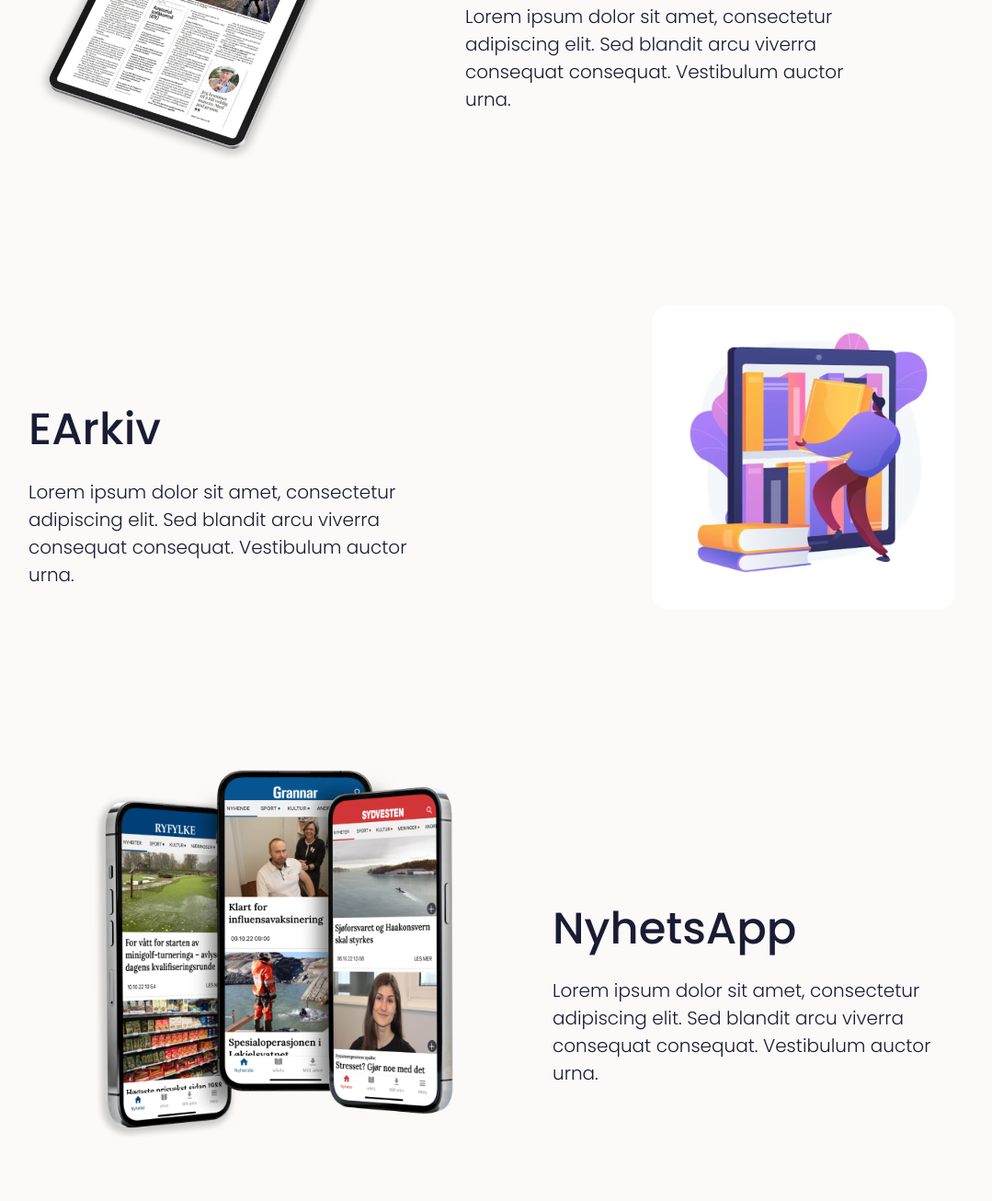
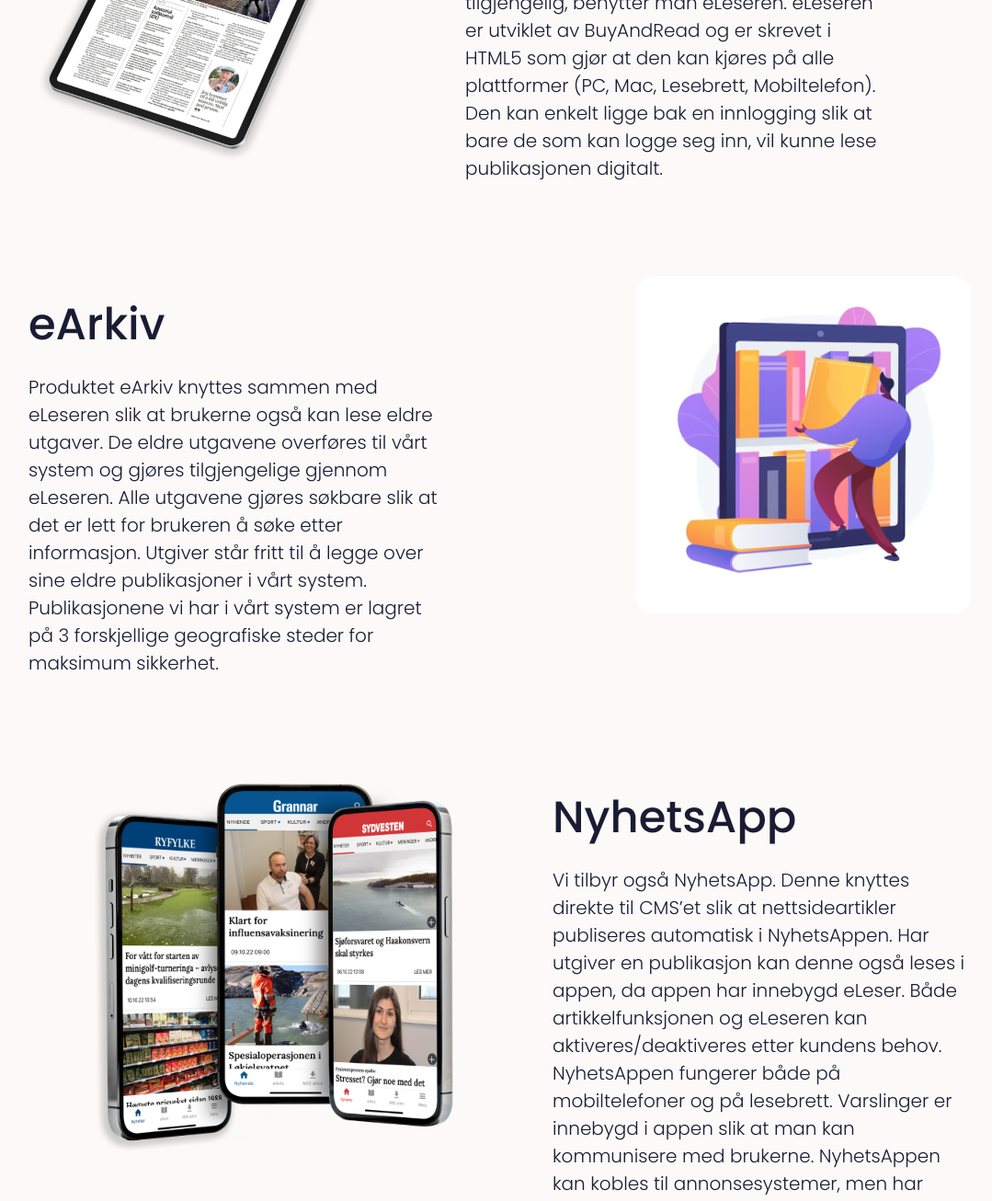
Before and after one commit to barnewsapp/frigg-media, a plain HTML site: page docs/products.html in a window 1280 px wide. Shown: the part 713-2019 px from the top of the page at 92% size, without its empty margins (51-1130 px from the left). Drawn offline with Linux system fonts and the light colour scheme.

Commit message:
Skriv rikitg tekst

```diff
--- a/docs/products.html
+++ b/docs/products.html
@@ -81,8 +81,8 @@
 
     <main id="main">
       <!-- ======= Intro Section ======= -->
-      <section id="intro" class="intro-box ">
-        <div class="container ">
+      <section id="intro" class="intro-box">
+        <div class="container">
           <div class="row d-flex justify-content-between">
             <div class="col-md-5 pt-4 mx-2 mt-5" data-aos="fade-up">
               <h3 class="title">Produkter</h3>
@@ -105,27 +105,33 @@
             <img src="assets/img/eleser_products.png" class="image img-fluid" alt="" />
           </div>
           <div class="col-md-5 pt-4 align-self-center" data-aos="fade-up">
-              <h3 class="title">ELeser</h3>
+            <h3 class="title">eLeser</h3>
             <p class="my-4 content">
-                Lorem ipsum dolor sit amet, consectetur adipiscing elit. Sed blandit arcu viverra
-                consequat consequat. Vestibulum auctor urna.
+              Har dere en publikasjon eller et medlemsblad som dere ønsker skal være digitalt
+              tilgjengelig, benytter man eLeseren. eLeseren er utviklet av BuyAndRead og er skrevet
+              i HTML5 som gjør at den kan kjøres på alle plattformer (PC, Mac, Lesebrett,
+              Mobiltelefon). Den kan enkelt ligge bak en innlogging slik at bare de som kan logge
+              seg inn, vil kunne lese publikasjonen digitalt.
             </p>
           </div>
         </div>
       </div>
-      </section>
       <!-- End ELeser Section -->
 
       <!-- ======= EArkiv Section ======= -->
       <section id="eArkiv">
         <div class="container">
           <div class="row content d-flex justify-content-between">
-            <div class="col-md-5 pt-4  align-self-center" data-aos="fade-up">
-              <h3 class="title">EArkiv</h3>
+            <div class="col-md-5 pt-4 align-self-center" data-aos="fade-up">
+              <h3 class="title">eArkiv</h3>
 
               <p class="my-4 content">
-                Lorem ipsum dolor sit amet, consectetur adipiscing elit. Sed blandit arcu viverra
-                consequat consequat. Vestibulum auctor urna.
+                Produktet eArkiv knyttes sammen med eLeseren slik at brukerne også kan lese eldre
+                utgaver. De eldre utgavene overføres til vårt system og gjøres tilgjengelige gjennom
+                eLeseren. Alle utgavene gjøres søkbare slik at det er lett for brukeren å søke etter
+                informasjon. Utgiver står fritt til å legge over sine eldre publikasjoner i vårt
+                system. Publikasjonene vi har i vårt system er lagret på 3 forskjellige geografiske
+                steder for maksimum sikkerhet.
               </p>
             </div>
 
@@ -140,7 +146,7 @@
       <!-- ======= NyhetsApp Section ======= -->
       <section id="bedriftslosninger">
         <div class="container">
-          <div class="row content d-flex ">
+          <div class="row content d-flex">
             <div class="col-md-6 d-flex justify-content-center" data-aos="fade-right">
               <img src="assets/img/nyhetsapp_products.png" class="img-fluid image" alt="" />
             </div>
@@ -148,8 +154,13 @@
               <h3 class="title">NyhetsApp</h3>
 
               <p class="my-4 content">
-                Lorem ipsum dolor sit amet, consectetur adipiscing elit. Sed blandit arcu viverra
-                consequat consequat. Vestibulum auctor urna.
+                Vi tilbyr også NyhetsApp. Denne knyttes direkte til CMS’et slik at nettsideartikler
+                publiseres automatisk i NyhetsAppen. Har utgiver en publikasjon kan denne også leses
+                i appen, da appen har innebygd eLeser. Både artikkelfunksjonen og eLeseren kan
+                aktiveres/deaktiveres etter kundens behov. NyhetsAppen fungerer både på
+                mobiltelefoner og på lesebrett. Varslinger er innebygd i appen slik at man kan
+                kommunisere med brukerne. NyhetsAppen kan kobles til annonsesystemer, men har også
+                et eget innebygd annonsesystem.
               </p>
             </div>
           </div>
```
Also changed, not shown: docs/index.html (+10 -6 lines). Lines whose indentation alone changed are shown as unchanged.
